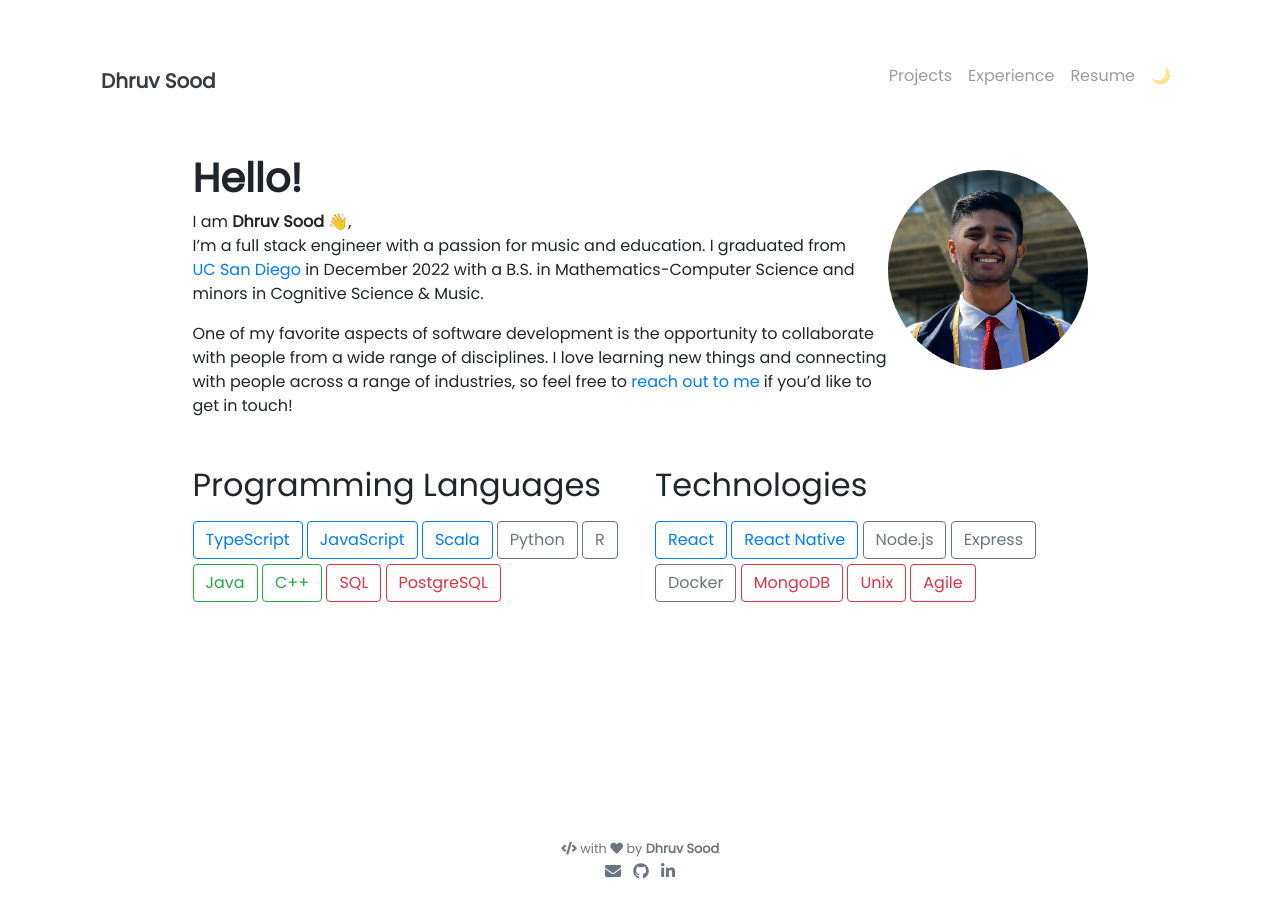
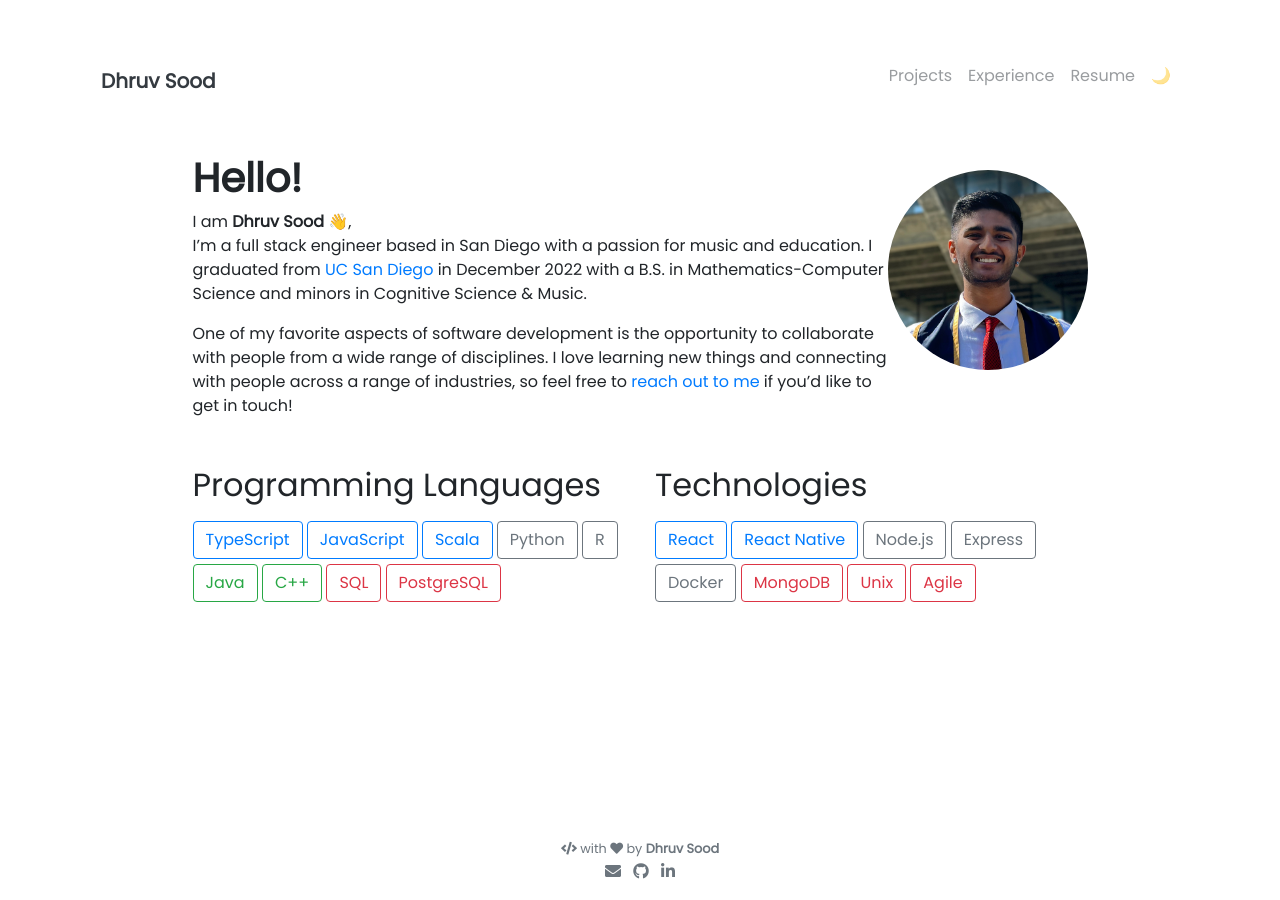
Before and after one commit to dhrvsood/dhrvsood.github.io, a Jekyll site: the page built from pages/index.md, in a window 1280 px wide. Built offline with Jekyll 4.4.1, drawn with Linux system fonts in a browser that asks for light colours; nearby versions of some CDN libraries; emoji names are drawn with the system emoji font.

Commit message:
Edit about page

```diff
--- a/pages/index.md
+++ b/pages/index.md
@@ -11,7 +11,7 @@ weight: 3
 <!-- ![Dhruv Sood](../assets/img/headshot.jpg){:width="100"} -->
 
 I am **{{ site.author.name }}** :wave:,<br>
-I'm a full stack engineer with a passion for music and education. I graduated from [UC San Diego](https://ucsd.edu/) in December 2022 with a B.S. in Mathematics-Computer Science and minors in Cognitive Science & Music.
+I'm a full stack engineer based in San Diego with a passion for music and education. I graduated from [UC San Diego](https://ucsd.edu/) in December 2022 with a B.S. in Mathematics-Computer Science and minors in Cognitive Science & Music.
 
 One of my favorite aspects of software development is the opportunity to collaborate with people from a wide range of disciplines. I love learning new things and connecting with people across a range of industries, so feel free to [reach out to me](mailto:dhruvsood27@gmail.com) if you’d like to get in touch!
 
```
